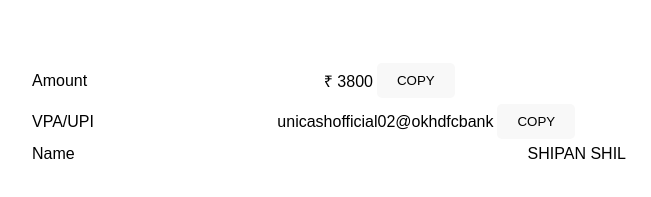
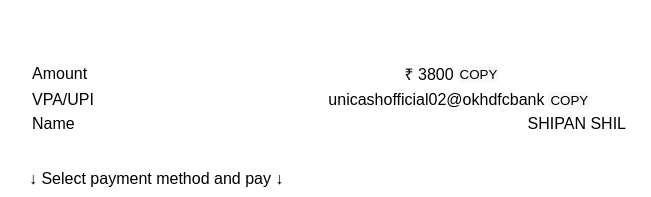
Before and after one commit to FASTPAY2024/FASTPAY-8500, a plain HTML site: page repayyx.payxfast.com/index.html in a window 1280 px wide. Shown: the top 197 px of the page, without its empty margins (311-962 px from the left). Drawn offline with Linux system fonts and the light colour scheme.

Commit message:
Update styles.css

```diff
--- a/repayyx.payxfast.com/styles.css
+++ b/repayyx.payxfast.com/styles.css
@@ -42,7 +42,7 @@ width: 70%;
     background-color: #f8f8f8;
     color: black;
     border: none;
-    padding: 10px 20px;
+    padding: 1px 2px;
     border-radius: 5px;
     cursor: pointer;
     transition: background 0.3s, transform 0.3s;
```
